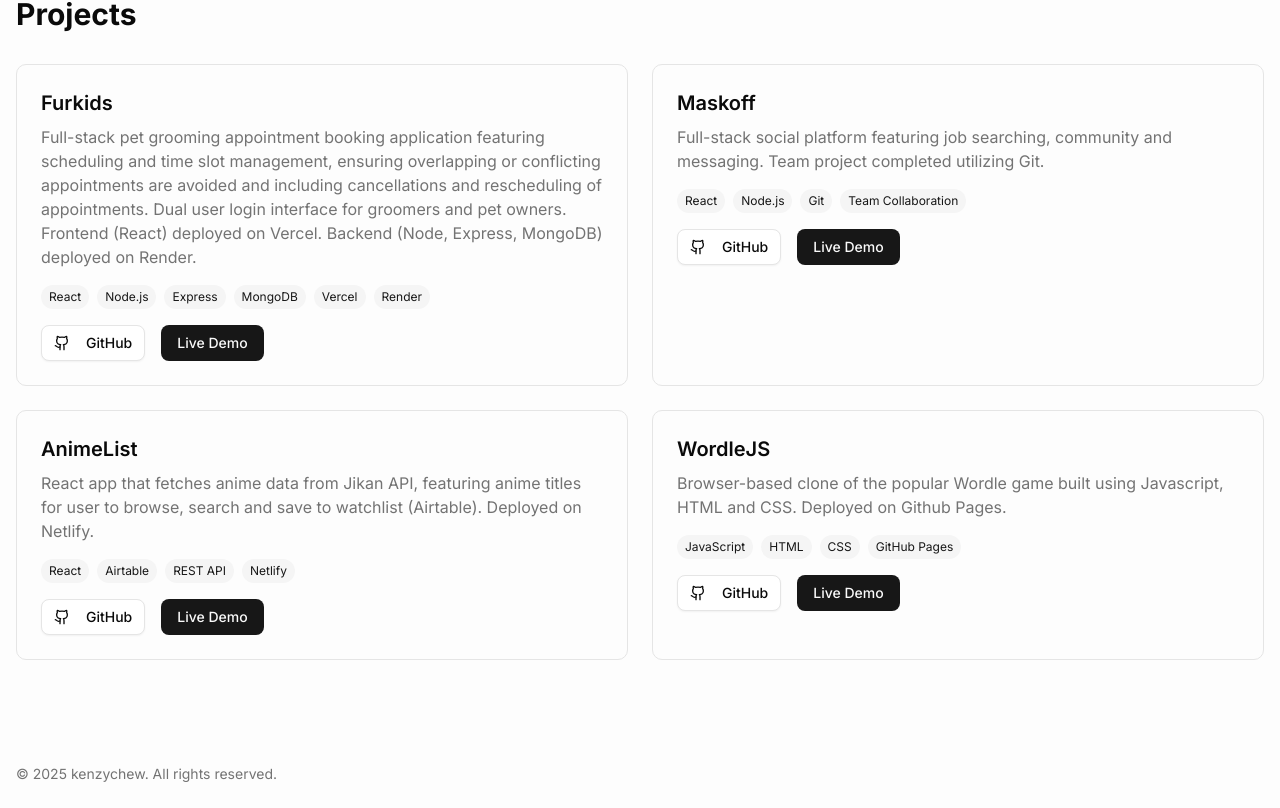
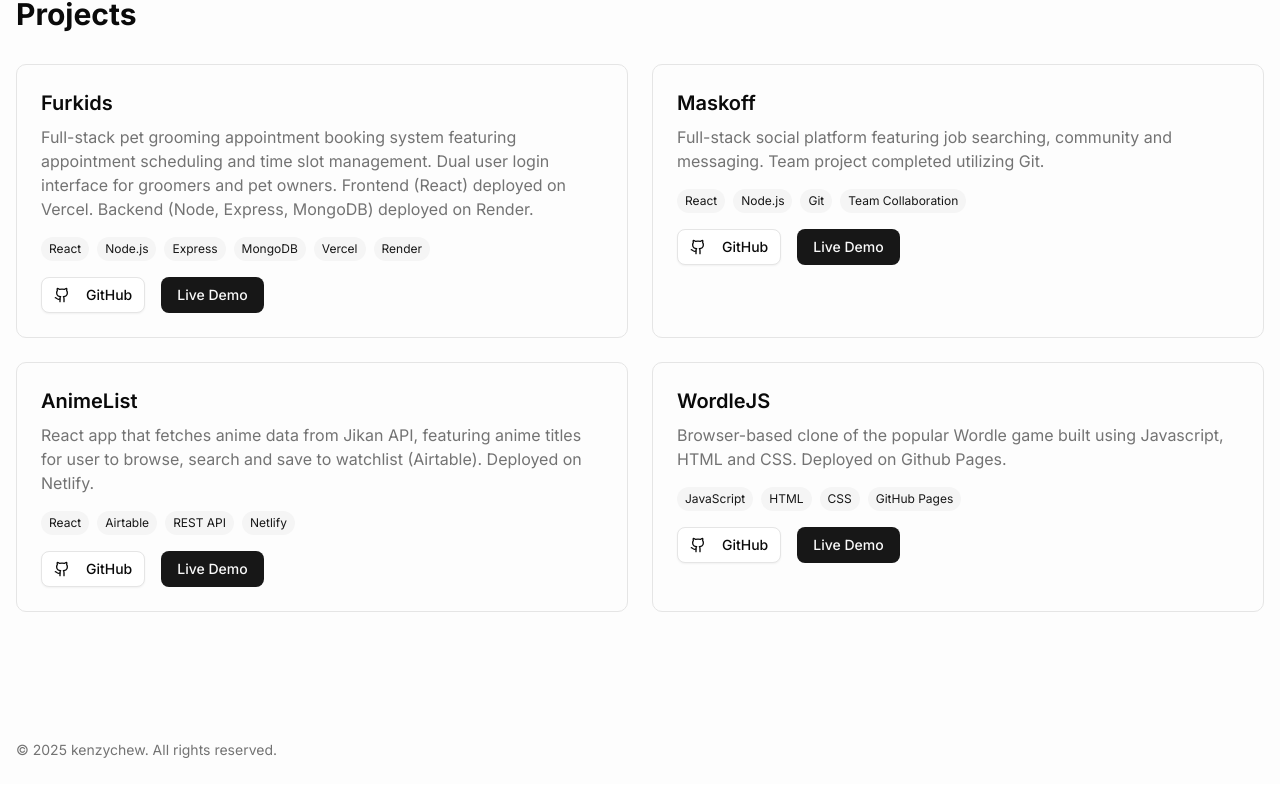
Before and after one commit to kenzychew/portfolio-v0, a Next.js app: page / in a window 1280 px wide. Shown: the part 2116-2924 px from the top of the page. After the commit the page ends 2900 px from the top, so only its background shows below. Built offline with nearby package versions, Linux system fonts and the light colour scheme.

Commit message:
project description

```diff
--- a/app/page.tsx
+++ b/app/page.tsx
@@ -47,7 +47,7 @@ export default function Portfolio() {
         </motion.div>
       </section>
 
-      {/* Combined About Section */}
+      {/* About Section */}
       <section id="about" className="min-h-screen bg-background py-20 px-4">
         <div className="container mx-auto">
           <motion.div
@@ -91,7 +91,7 @@ export default function Portfolio() {
             {[
               {
                 title: "Furkids",
-                description: "Full-stack pet grooming appointment booking application featuring scheduling and time slot management, ensuring overlapping or conflicting appointments are avoided and including cancellations and rescheduling of appointments. Dual user login interface for groomers and pet owners. Frontend (React) deployed on Vercel. Backend (Node, Express, MongoDB) deployed on Render.",
+                description: "Full-stack pet grooming appointment booking system featuring appointment scheduling and time slot management. Dual user login interface for groomers and pet owners. Frontend (React) deployed on Vercel. Backend (Node, Express, MongoDB) deployed on Render.",
                 github: "https://github.com/kenzychew/pet-app",
                 live: "https://furkids.vercel.app",
                 tech: ["React", "Node.js", "Express", "MongoDB", "Vercel", "Render"]
```
